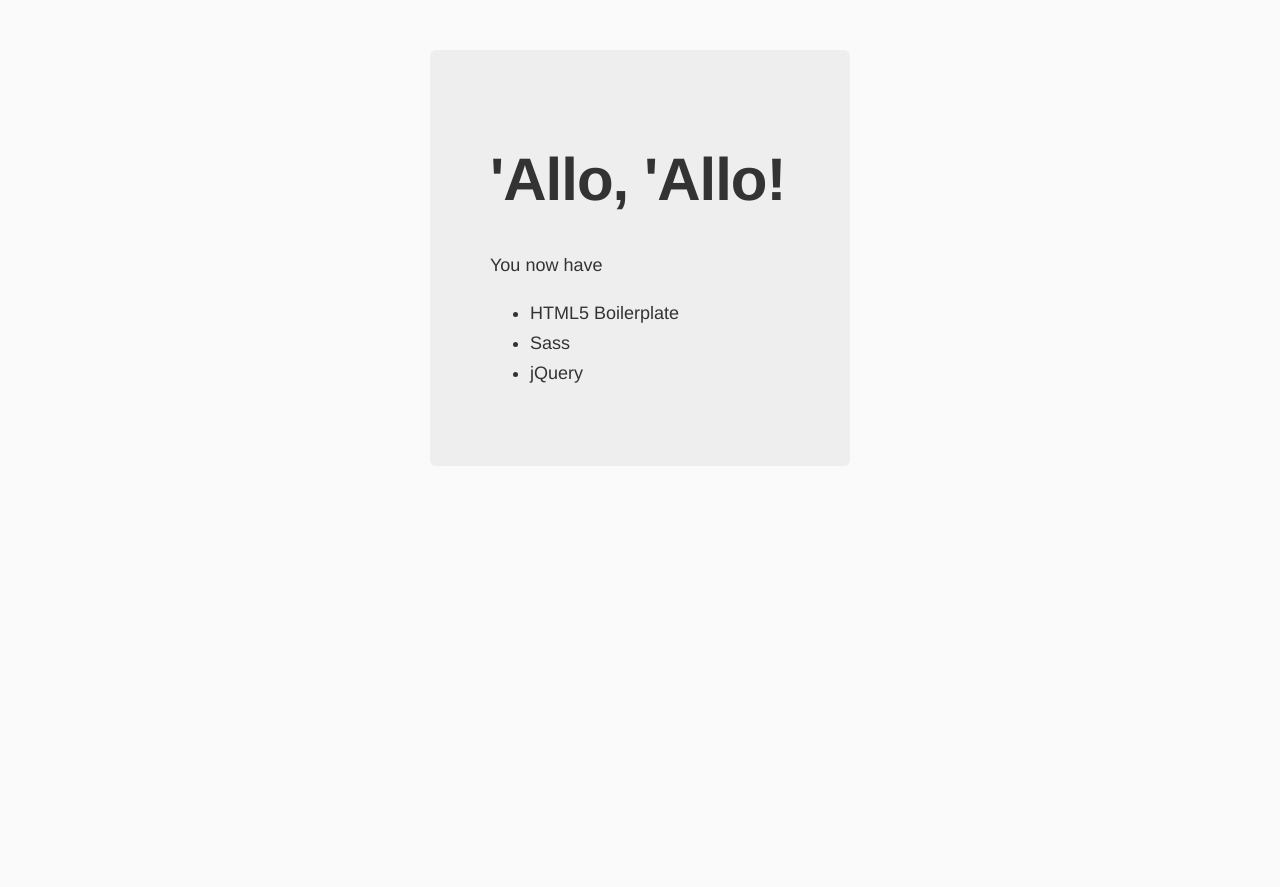
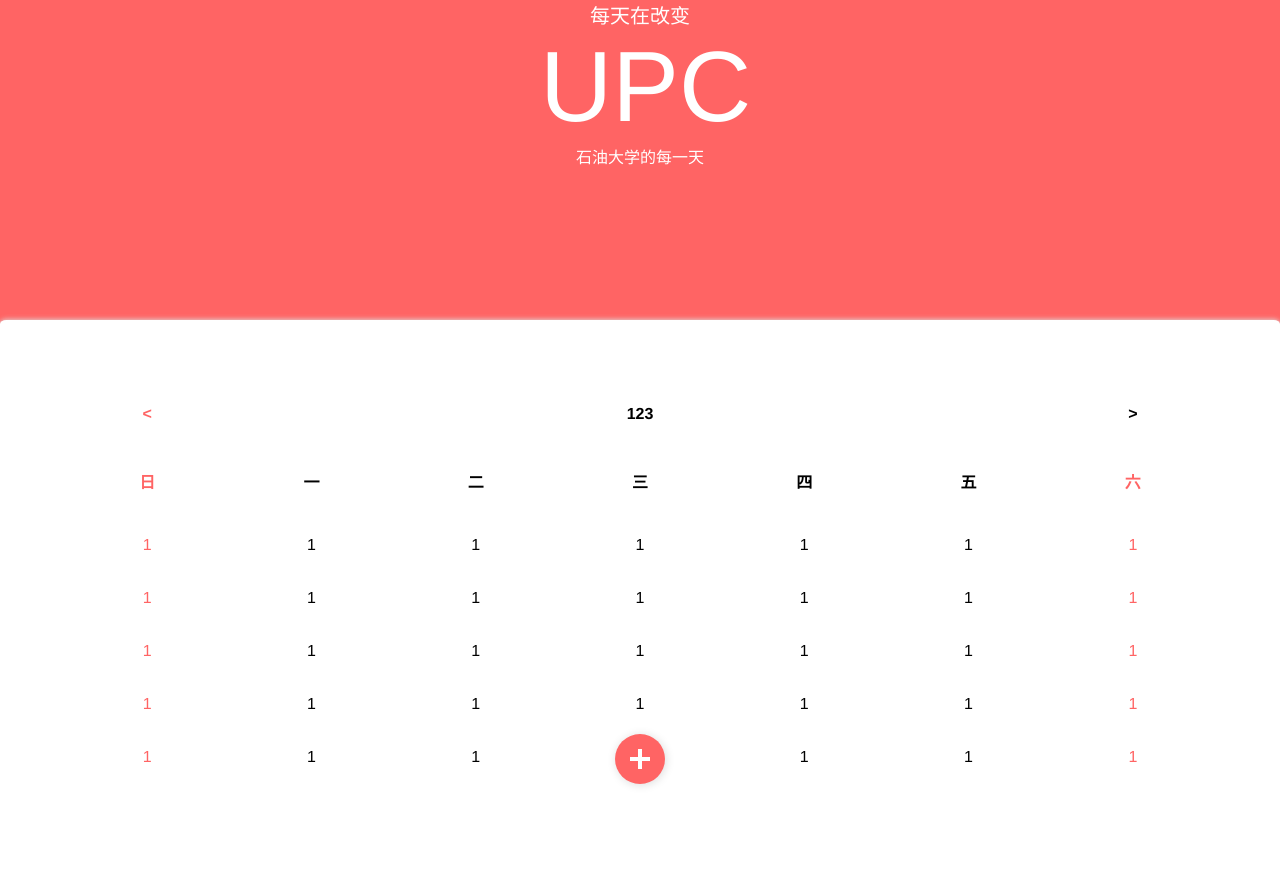
Before and after one commit to wulei123/calendar, a website: page app/index.html in a window 1280 px wide. Before the commit the page ends 800 px from the top, so only its background shows below. Drawn offline with nearby package versions, Linux system fonts and the light colour scheme; files that its build step writes are made by us from their sources.

Commit message:
calendar的重置yeoman版 目前只是手机端  基础样式马上就完成了 数据考完试再说

```diff
--- a/app/index.html
+++ b/app/index.html
@@ -3,7 +3,7 @@
   <head>
     <meta charset="utf-8">
     <meta name="description" content="">
-    <meta name="viewport" content="width=device-width, initial-scale=1">
+    <meta content="width=device-width, initial-scale=1.0, maximum-scale=1.0, user-scalable=0;" name="viewport" />
     <title>calendar</title>
 
     <link rel="apple-touch-icon" href="apple-touch-icon.png">
@@ -23,15 +23,104 @@
     <!--[if lt IE 10]>
       <p class="browserupgrade">You are using an <strong>outdated</strong> browser. Please <a href="http://browsehappy.com/">upgrade your browser</a> to improve your experience.</p>
     <![endif]-->
+<div class="background">
 
-    <div class="hero-unit">
-      <h1>'Allo, 'Allo!</h1>
-      <p>You now have</p>
-      <ul>
-        <li>HTML5 Boilerplate</li>
-        <li>Sass</li>
-        <li>jQuery</li>
-      </ul>
+  <section class="topView">
+<div class="show">
+  <div class="week">每天在改变</div>
+  <div class="data">UPC</div>
+  <div class="h1"><p2>石油大学的每一天</p2></div>
+</div>
+  </section>
+  <section class="underView">
+<table class="calendar">
+  <tr>
+    <th><</th>
+    <th colspan="5">123</th>
+    <th>></th>
+  </tr>
+  <tr>
+    <th>日</th>
+    <th>一</th>
+    <th>二</th>
+    <th>三</th>
+    <th>四</th>
+    <th>五</th>
+    <th>六</th>
+
+  </tr>
+  <tr>
+    <td>1</td>
+    <td>1</td>
+    <td>1</td>
+    <td>1</td>
+    <td>1</td>
+    <td>1</td>
+    <td>1</td>
+  </tr>
+  <tr>
+    <td>1</td>
+    <td>1</td>
+    <td>1</td>
+    <td>1</td>
+    <td>1</td>
+    <td>1</td>
+    <td>1</td>
+  </tr>
+  <tr>
+    <td>1</td>
+    <td>1</td>
+    <td>1</td>
+    <td>1</td>
+    <td>1</td>
+    <td>1</td>
+    <td>1</td>
+  </tr>
+  <tr>
+    <td>1</td>
+    <td>1</td>
+    <td>1</td>
+    <td>1</td>
+    <td>1</td>
+    <td>1</td>
+    <td>1</td>
+  </tr>
+  <tr>
+    <td>1</td>
+    <td>1</td>
+    <td>1</td>
+    <td>1</td>
+    <td>1</td>
+    <td>1</td>
+    <td>1</td>
+  </tr>
+</table>
+    <div class="reminder"></div>
+  </section>
+
+
+</div>
+<div class="addReminder">
+  <div class="TimeTittle">
+    <p>2016年06月29日星期三</p>
+    <h1>MY PLAN</h1>
+  </div>
+
+  <form action="#" method="post">
+    我的计划： <br><input type="text" name="myPlan" /><br>
+    不如去自习吧（可以看到有多少人哟）： <br><input type="text" name="lname" /><br>
+    <input type="submit" value="Submit" />
+  </form>
+</div>
+    <div class="IncludeB">
+      <div class="addButton">
+      <svg xmlns="http://www.w3.org/2000/svg" version="1.1">
+      <line x1="25" y1="15" x2="25" y2="35"
+            style="stroke:white;stroke-width:4"/>
+        <line x1="15" y1="25" x2="35" y2="25"
+              style="stroke:white;stroke-width:4"/>
+    </svg>
+    </div>
     </div>
 
     <!-- Google Analytics: change UA-XXXXX-X to be your site's ID. -->
@@ -46,6 +135,7 @@
 
     <!-- build:js scripts/vendor.js -->
     <!-- bower:js -->
+    <script src="/bower_components/jquery/dist/jquery.js"></script>
     <!-- endbower -->
     <!-- endbuild -->
 
--- a/app/scripts/main.js
+++ b/app/scripts/main.js
@@ -1 +1,18 @@
 console.log('\'Allo \'Allo!');
+$(document).ready(function () {
+  $('.addButton').click(function () {
+    if($(this).hasClass('addButton-active')){
+      $(this).removeClass('addButton-active');
+      $('.addReminder').removeClass('addReminder-open');
+      $('.addReminder').addClass('addReminder-close');
+    }else{
+      $(this).addClass('addButton-active');
+      $('.addReminder').removeClass('addReminder-close');
+      $('.addReminder').addClass('addReminder-open');
+    }
+  });
+
+
+
+
+});
--- a/app/styles/main.scss
+++ b/app/styles/main.scss
@@ -1,26 +1,28 @@
 // bower:scss
 // endbower
-
+$HfontSize:80px;
+$PfontSize:20px;
+$TfontSize:40px;
+$WeekFS:20px;
+$DataFS:100px;
+$h1:50px;
+$MainColor:rgba(255,100,100,1);
+$TabTColor:rgba(89,217,166,1);
+$TabBColor:rgba(131,119,245,1);
+html,body,.background,.topView{
+  margin:0;
+  padding: 0;
+}
+html{
+  height:100%;
+  width:100%;
+}
 body {
+  height:100%;
+  width:100%;
   background: #fafafa;
-  font-family: 'Helvetica Neue', Helvetica, Arial, sans-serif;
+  font-family: "微软雅黑 Light", 'Helvetica Neue', Helvetica, Arial, sans-serif;
   color: #333;
-}
-
-.hero-unit {
-  margin: 50px auto 0 auto;
-  width: 300px;
-  font-size: 18px;
-  font-weight: 200;
-  line-height: 30px;
-  background-color: #eee;
-  border-radius: 6px;
-  padding: 60px;
-  h1 {
-    font-size: 60px;
-    line-height: 1;
-    letter-spacing: -1px;
-  }
 }
 
 .browserupgrade {
@@ -29,3 +31,184 @@
   color: #000;
   padding: 0.2em 0;
 }
+.background{
+  position: relative;
+  width:100%;
+  height:100%;
+
+}
+.topView{
+  z-index: 1;
+  position: fixed;
+  width:100%;
+  height:100%;
+  background:$MainColor;
+  .show{
+    height:40%;
+    width:200px;
+    margin-left:auto;
+    margin-right:auto;
+    color: white;
+    position: relative;
+    text-align: center;
+    .week{
+
+      font-size:$WeekFS;
+    }
+    .data{
+      font-size:$DataFS;
+    }
+    .h1{
+
+    }
+  }
+}
+.underView{
+  position: absolute;
+  top:40%;
+  z-index: 2;
+  background: white;
+  width:100%;
+  height:100%;
+  color: gainsboro;
+  box-shadow: 0 -0.5px 5px ;
+  border-radius:0.5%;
+.calendar{
+  text-align: center;
+  color: black;
+  margin:5%;
+  padding:0;
+  width:90%;
+  height:50%;
+  tr{
+    margin:0;
+    padding:0;
+    td{
+      margin:0;
+      padding:0;
+
+    }
+    td:active{
+      background: $MainColor;
+    }
+  }
+  tr{
+    th:nth-child(1),th:nth-child(7){
+      color: $MainColor;
+    }
+    td:nth-child(1),td:nth-child(7){
+      color: $MainColor;
+    }
+  }
+}
+  .reminder{
+    width:100%;
+    height:40%;
+
+  }
+}
+.IncludeB{
+  position: fixed;
+  bottom: 2%;
+  z-index: 4;
+  height:50px;
+  margin-right: 40%;
+  width:20%;
+  margin-left: 40%;
+  .addButton{
+    overflow: hidden;
+    text-align: center;
+    vertical-align: inherit;
+    color: white;
+    font-size: 40px;
+    -webkit-transition: all 0.35s;
+    -moz-transition: all 0.35s;
+    -ms-transition: all 0.35s;
+    -o-transition: all 0.35s;
+    transition: all 0.35s;
+    margin-right: auto;
+    margin-left:auto;
+    z-index: 5;
+    height:50px;
+    width:50px;
+    box-shadow: 1px 1px 10px gainsboro;
+    border-radius: 25px;
+    background: $MainColor;
+    transform: rotate(0deg);
+  };
+  .addButton-active{
+
+    background: purple;
+    transform: rotate(135deg);
+
+  }
+}
+.addReminder{
+  z-index: 3;
+  position: fixed;
+  bottom: 10%;
+  margin-left: 10%;
+  margin-right: 10%;
+  height:85%;
+  width:80%;
+  background: $TabTColor;
+  border-radius: 5px;
+  box-shadow:$TabTColor 1px 1px 10px ;
+  transform-origin: 50% 100%;
+  transform: scale(0,0);
+  color: white;
+.TimeTittle{
+  background: $TabBColor;
+  box-shadow:$TabBColor 1px 1px 10px ;
+  margin: 0;
+  padding:0;
+  height:100px;
+  width:100%;
+  text-align: center;
+  color: white;
+  border-top-left-radius: 5px;
+  border-top-right-radius: 5px;
+  p{
+    margin:0;
+    padding:0;
+  }
+  h1{
+    margin:0;
+    padding:0;
+    font-size: 60px;
+  }
+}
+
+}
+.addReminder-open{
+  animation: open 0.5s;
+  transform:scale(1,1) ;
+}
+@keyframes open{
+  0%{
+    opacity: 0;
+    transform: scale(0,0);
+  }
+  40%{
+    opacity: 0.4;
+    transform: scale(1,0.2);
+  }
+  100%{
+    opacity: 1;
+    transform:scale(1,1) ;
+  }
+}
+.addReminder-close{
+  animation: close 0.5s;
+  transform:scale(0,0) ;
+}
+@keyframes close{
+  0%{
+    opacity: 1;
+    transform: scale(1,1);
+  }
+  100%{
+    opacity: 0;
+    transform:scale(0,0) ;
+  }
+}
```
